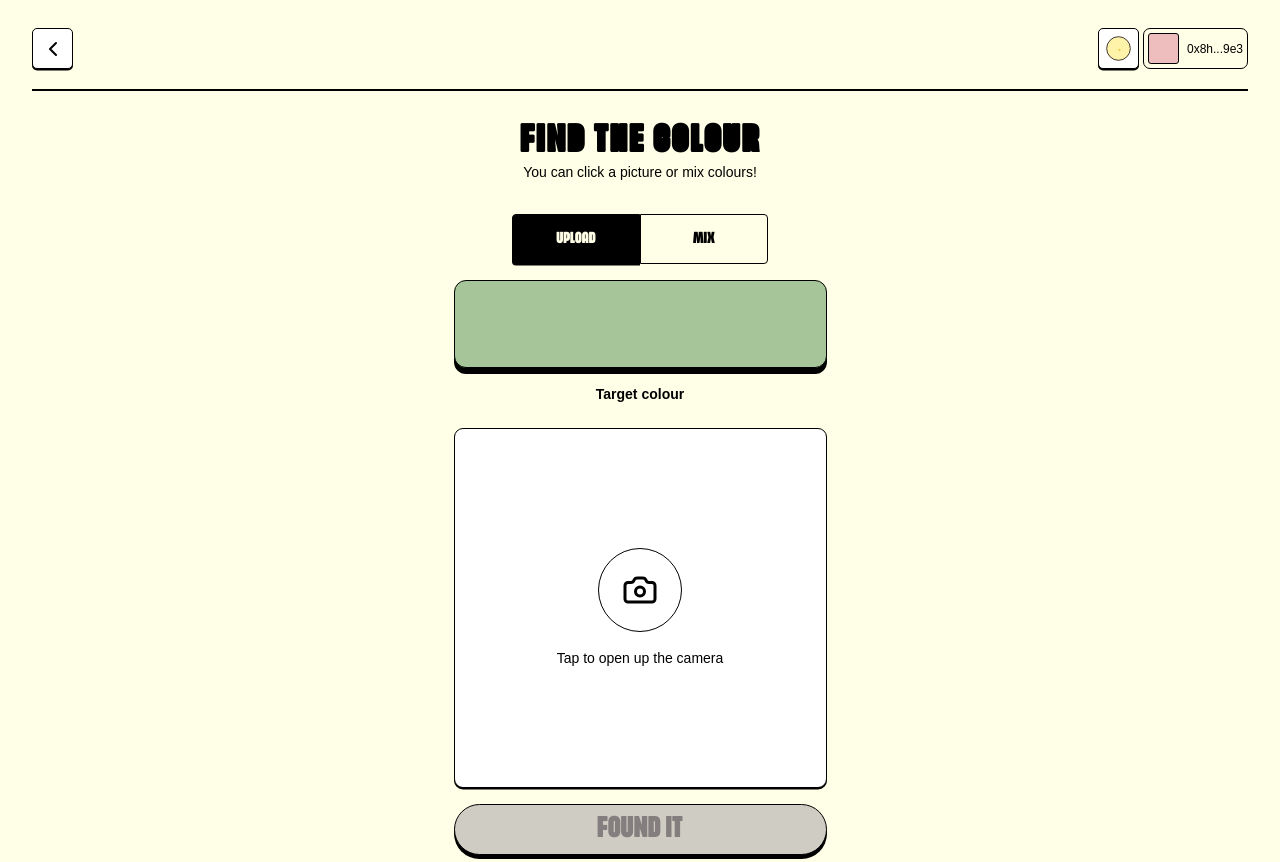
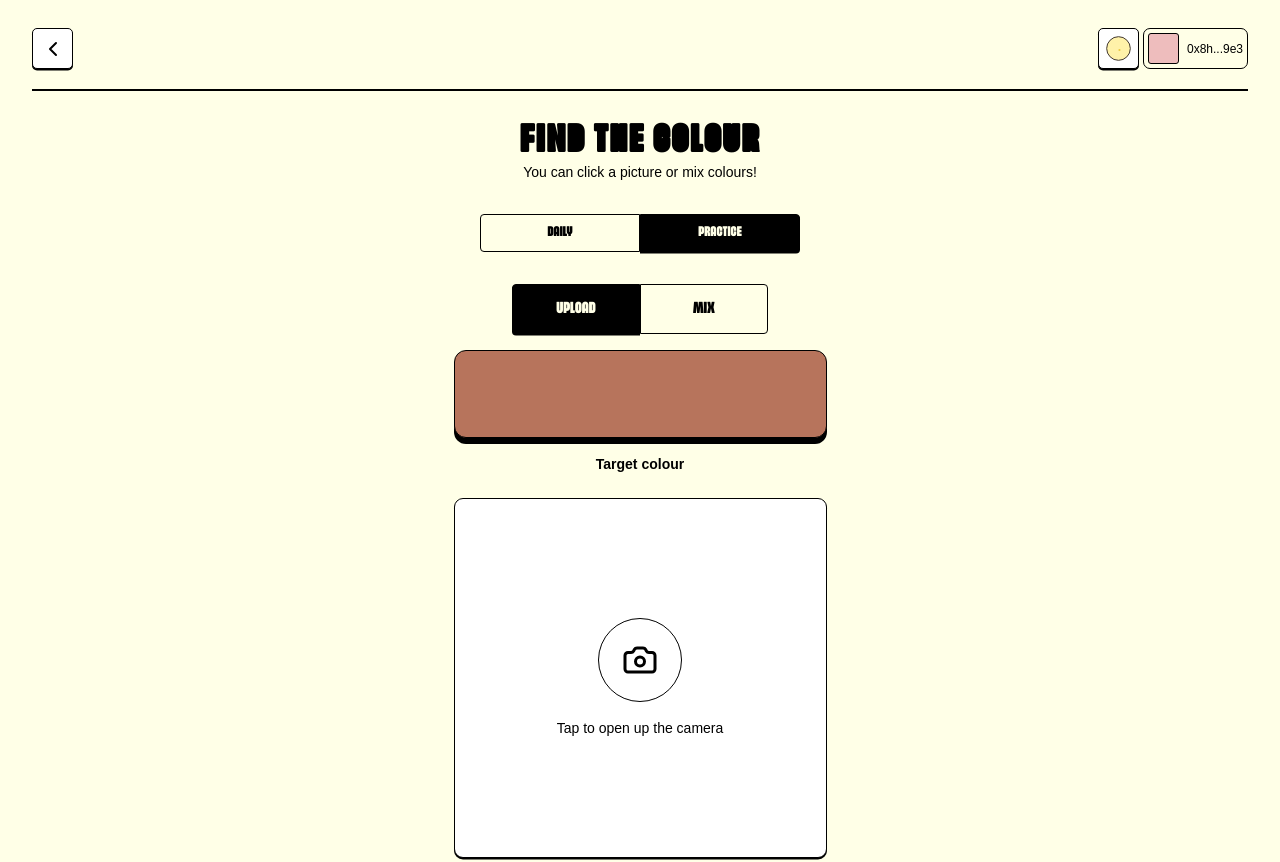
Before and after one commit to piyush-json/mini-colors, a Next.js app: page /game in a window 1280 px wide. Shown: the top 862 px of the page. Built offline with nearby package versions, Linux system fonts and the light colour scheme; no server answers; what @coinbase/onchainkit would draw is missing.

Commit message:
practice mode

```diff
--- a/src/app/game/page.tsx
+++ b/src/app/game/page.tsx
@@ -1,17 +1,55 @@
 "use client";
 
-import React, { useState } from "react";
-import { useRouter } from "next/navigation";
+import React, { useState, useEffect } from "react";
+import { useRouter, useSearchParams } from "next/navigation";
 import { FindColorGame } from "@/components/FindColorGame";
 import { ColorMixingGame } from "@/components/ColorMixingGame";
 import { GameProvider, useGameContext } from "@/lib/GameContext";
+import { useColorGame } from "@/lib/useColorGame";
 import { cn } from "@/lib/utils";
 
 function GamePageContent() {
   const [gameMode, setGameMode] = useState<"upload" | "mixing">("upload");
-  const [targetColor] = useState("#A6C598"); // Default target color
   const gameContext = useGameContext();
   const router = useRouter();
+  const searchParams = useSearchParams();
+
+  const initialMode =
+    searchParams.get("mode") === "daily" ? "daily" : "practice";
+
+  const {
+    gameState,
+    currentMode,
+    isLoadingDailyColor,
+    dailyColor,
+    setDailyMode,
+    setPracticeMode,
+    loadDailyColor,
+    generateNewPracticeColor,
+  } = useColorGame({ initialMode });
+  useEffect(() => {
+    const modeParam = searchParams.get("mode");
+    if (modeParam === "daily") {
+      setDailyMode();
+    } else {
+      setPracticeMode();
+    }
+  }, [searchParams, setPracticeMode, setDailyMode]);
+
+  useEffect(() => {
+    if (currentMode === "daily") {
+      loadDailyColor();
+    }
+  }, [currentMode, loadDailyColor]);
+
+  const handleModeChange = (mode: "daily" | "practice") => {
+    if (mode === "daily") {
+      setDailyMode();
+    } else {
+      setPracticeMode();
+      generateNewPracticeColor();
+    }
+  };
 
   const handleScoreSubmit = (score: number, timeTaken: number) => {
     console.log("Score submitted:", { score, timeTaken });
@@ -19,11 +57,12 @@ function GamePageContent() {
     const capturedColor = gameContext?.capturedColor || "#B8D4A6"; // Fallback color
     console.log("Captured color:", capturedColor);
 
-    // Navigate to results page with game data
+    // Navigate to results page with game data including play mode
     const params = new URLSearchParams({
-      targetColor,
+      targetColor: gameState.targetColor,
       capturedColor,
       similarity: score.toString(),
+      mode: currentMode, // Include the play mode
     });
 
     router.push(`/results?${params.toString()}`);
@@ -31,6 +70,46 @@ function GamePageContent() {
 
   return (
     <div className="flex flex-col items-center gap-4 w-full justify-between grow pb-8">
+      <div className="flex w-80 mb-4">
+        <div
+          className={cn(
+            "flex-1 flex justify-center items-center px-6 py-2 border border-black cursor-pointer font-hartone text-sm tracking-[7.5%]",
+            currentMode === "daily"
+              ? "bg-black text-[#FFFFE7]"
+              : "bg-[#FFFFE7] text-black",
+          )}
+          style={{
+            borderRadius: "4px 0px 0px 4px",
+            boxShadow:
+              currentMode === "daily"
+                ? "0px 1.5px 0px 0px rgba(0, 0, 0, 1)"
+                : "none",
+          }}
+          onClick={() => handleModeChange("daily")}
+        >
+          DAILY
+        </div>
+        <div
+          className={cn(
+            "flex-1 flex justify-center items-center px-6 py-2 border border-black cursor-pointer font-hartone text-sm tracking-[7.5%]",
+            currentMode === "practice"
+              ? "bg-black text-[#FFFFE7]"
+              : "bg-[#FFFFE7] text-black",
+          )}
+          style={{
+            borderRadius: "0px 4px 4px 0px",
+            boxShadow:
+              currentMode === "practice"
+                ? "0px 1.5px 0px 0px rgba(0, 0, 0, 1)"
+                : "none",
+          }}
+          onClick={() => handleModeChange("practice")}
+        >
+          PRACTICE
+        </div>
+      </div>
+
+      {/* Game Mode Selector */}
       <div className="flex w-64">
         <div
           className={cn(
@@ -72,12 +151,20 @@ function GamePageContent() {
 
       {gameMode === "upload" ? (
         <FindColorGame
-          targetColor={targetColor}
+          targetColor={
+            isLoadingDailyColor && currentMode === "daily"
+              ? undefined
+              : gameState.targetColor
+          }
           onScoreSubmit={handleScoreSubmit}
         />
       ) : (
         <ColorMixingGame
-          targetColor={targetColor}
+          targetColor={
+            isLoadingDailyColor && currentMode === "daily"
+              ? undefined
+              : gameState.targetColor
+          }
           onScoreSubmit={handleScoreSubmit}
         />
       )}
--- a/src/app/results/page.tsx
+++ b/src/app/results/page.tsx
@@ -8,6 +8,7 @@ interface GameResults {
   targetColor: string;
   capturedColor: string;
   similarity: number;
+  mode: "daily" | "practice";
 }
 
 export default function ResultsPage() {
@@ -19,12 +20,14 @@ export default function ResultsPage() {
     const targetColor = searchParams.get("targetColor");
     const capturedColor = searchParams.get("capturedColor");
     const similarity = searchParams.get("similarity");
+    const mode = (searchParams.get("mode") as "daily" | "practice") || "daily";
 
     if (targetColor && capturedColor && similarity) {
       setResults({
         targetColor,
         capturedColor,
         similarity: parseInt(similarity),
+        mode,
       });
     } else {
       router.push("/game");
@@ -60,6 +63,11 @@ export default function ResultsPage() {
     router.push("/game");
   };
 
+  const handleAttemptAgain = () => {
+    // Navigate back to game in practice mode
+    router.push("/game?mode=practice");
+  };
+
   if (!results) {
     return (
       <div className="min-h-screen bg-[#FFFFE7] flex items-center justify-center">
@@ -75,9 +83,11 @@ export default function ResultsPage() {
       targetColor={results.targetColor}
       capturedColor={results.capturedColor}
       similarity={results.similarity}
+      mode={results.mode}
       onShare={handleShare}
       onMint={handleMint}
       onContinue={handleContinue}
+      onAttemptAgain={handleAttemptAgain}
     />
   );
 }
--- a/src/components/FindColorGame.tsx
+++ b/src/components/FindColorGame.tsx
@@ -5,7 +5,7 @@ import Image from "next/image";
 import { useGameContextRequired } from "@/lib/GameContext";
 import { cn } from "@/lib/utils";
 interface FindColorGameProps {
-  targetColor: string;
+  targetColor?: string | null;
   onScoreSubmit: (score: number, timeTaken: number) => void;
   isMultiplayer?: boolean;
   className?: string;
@@ -36,7 +36,9 @@ export const FindColorGame = ({
   } = useGameContextRequired();
 
   useEffect(() => {
-    initializeGame(targetColor, isMultiplayer);
+    if (targetColor) {
+      initializeGame(targetColor, isMultiplayer);
+    }
   }, [targetColor, isMultiplayer, initializeGame]);
 
   return (
@@ -44,12 +46,21 @@ export const FindColorGame = ({
       {/* Target Color Display */}
       <div className="flex flex-col items-center gap-4">
         <div
-          className="w-[373px] h-[88px] border border-black rounded-[12px]"
+          className="w-[373px] h-[88px] border border-black rounded-[12px] flex items-center justify-center"
           style={{
-            backgroundColor: targetColor,
+            backgroundColor: targetColor || "#f0f0f0",
             boxShadow: "0px 6px 0px 0px rgba(0, 0, 0, 1)",
           }}
-        />
+        >
+          {!targetColor && (
+            <div className="flex items-center gap-2">
+              <div className="animate-spin rounded-full h-6 w-6 border-b-2 border-black"></div>
+              <span className="font-sintony text-sm text-black">
+                Loading...
+              </span>
+            </div>
+          )}
+        </div>
         <p className="font-sintony text-sm font-bold text-black">
           Target colour
         </p>
--- a/src/components/ShareMintScreen.tsx
+++ b/src/components/ShareMintScreen.tsx
@@ -7,9 +7,11 @@ interface ShareMintScreenProps {
   targetColor: string;
   capturedColor: string;
   similarity: number;
+  mode: "daily" | "practice";
   onShare: () => void;
   onMint: () => void;
   onContinue: () => void;
+  onAttemptAgain: () => void;
   className?: string;
 }
 
@@ -17,9 +19,11 @@ export const ShareMintScreen = ({
   targetColor,
   capturedColor,
   similarity,
+  mode,
   onShare,
   onMint,
   onContinue,
+  onAttemptAgain,
   className,
 }: ShareMintScreenProps) => {
   return (
@@ -29,8 +33,15 @@ export const ShareMintScreen = ({
           YOU FOUND IT!
         </h1>
         <p className="font-sintony text-sm font-normal text-black text-center">
-          You made the colours, let&apos;s share it!
+          {mode === "daily"
+            ? "You completed today's challenge!"
+            : "You made the colours, let's share it!"}
         </p>
+        {mode === "daily" && (
+          <p className="font-sintony text-xs font-normal text-gray-600 text-center mt-1">
+            Come back tomorrow for a new challenge!
+          </p>
+        )}
       </div>
 
       <div
@@ -222,6 +233,19 @@ export const ShareMintScreen = ({
           SHARE
         </button>
 
+        {mode === "practice" && (
+          <button
+            className="w-full h-[51px] bg-[#4ECDC4] border border-black rounded-[39px] flex items-center justify-center font-hartone text-[24px] font-normal text-black"
+            style={{
+              boxShadow: "0px 4px 0px 0px rgba(0, 0, 0, 1)",
+              letterSpacing: "7.5%",
+            }}
+            onClick={onAttemptAgain}
+          >
+            ATTEMPT AGAIN
+          </button>
+        )}
+
         <button
           className="w-full h-[51px] bg-white border border-black rounded-[39px] flex items-center justify-center font-hartone text-[30px] font-normal text-black"
           style={{
--- a/src/lib/color-sdk.ts
+++ b/src/lib/color-sdk.ts
@@ -21,6 +21,13 @@ export interface GameState {
   dailyMode: boolean;
   attempts: number;
   bestScore: number;
+  gameMode: "daily" | "practice";
+}
+
+export interface DailyColorResponse {
+  color: string;
+  date: string;
+  message: string;
 }
 
 export class ColorSDK {
@@ -231,4 +238,25 @@ export class ColorSDK {
       (255 - b).toString(16).padStart(2, "0")
     );
   }
+
+  /**
+   * Fetch daily color from API
+   */
+  static async fetchDailyColor(): Promise<DailyColorResponse> {
+    const response = await fetch("/api/daily");
+    if (!response.ok) {
+      throw new Error("Failed to fetch daily color");
+    }
+    return response.json();
+  }
+
+  /**
+   * Get random practice color
+   */
+  static getRandomPracticeColor(): string {
+    const r = Math.random() * 256;
+    const g = Math.random() * 256;
+    const b = Math.random() * 256;
+    return `rgb(${Math.floor(r)}, ${Math.floor(g)}, ${Math.floor(b)})`;
+  }
 }
--- a/src/lib/useColorGame.ts
+++ b/src/lib/useColorGame.ts
@@ -19,6 +19,11 @@ export interface UseColorGameReturn {
   gameStage: "initial" | "camera" | "captured";
   cameraError: string | null;
 
+  // Game mode management
+  currentMode: "daily" | "practice";
+  isLoadingDailyColor: boolean;
+  dailyColor: string | null;
+
   // Find Color Game methods
   initializeGame: (targetColor: string, isMultiplayer?: boolean) => void;
   openCamera: () => void;
@@ -31,29 +36,52 @@ export interface UseColorGameReturn {
   handleWebcamReady: () => void;
   handleWebcamError: (error: string | DOMException) => void;
 
+  // Mode management methods
+  setDailyMode: () => void;
+  setPracticeMode: () => void;
+  loadDailyColor: () => Promise<void>;
+  generateNewPracticeColor: () => void;
+
   // Timer management
   startTimer: () => void;
   stopTimer: () => void;
   updateTimer: (newTime: number) => void;
 }
 
-export const useColorGame = (): UseColorGameReturn => {
+interface UseColorGameOptions {
+  initialMode?: "daily" | "practice";
+}
+
+export const useColorGame = (
+  options?: UseColorGameOptions,
+): UseColorGameReturn => {
+  const initialMode = options?.initialMode || "practice";
+
   const [gameState, setGameState] = useState<GameState>({
     isPlaying: false,
-    targetColor: "",
+    targetColor:
+      initialMode === "practice" ? ColorSDK.getRandomPracticeColor() : "",
     startTime: 0,
     score: 0,
     gameHistory: [],
-    practiceMode: false,
-    dailyMode: false,
+    practiceMode: initialMode === "practice",
+    dailyMode: initialMode === "daily",
     attempts: 0,
     bestScore: 0,
+    gameMode: initialMode,
   });
 
   const [timer, setTimer] = useState(0);
   const [isLoading, setIsLoading] = useState(false);
   const [error, setError] = useState<string | null>(null);
   const [webcamReady, setWebcamReady] = useState(false);
+
+  // Game mode specific state
+  const [currentMode, setCurrentMode] = useState<"daily" | "practice">(
+    initialMode,
+  );
+  const [isLoadingDailyColor, setIsLoadingDailyColor] = useState(false);
+  const [dailyColor, setDailyColor] = useState<string | null>(null);
 
   // Find Color Game specific state
   const [gameFinished, setGameFinished] = useState(false);
@@ -315,6 +343,54 @@ export const useColorGame = (): UseColorGameReturn => {
     setGameState((prev) => ({ ...prev, targetColor: randomColor }));
   }, []);
 
+  // Mode management methods
+  const setDailyMode = useCallback(() => {
+    setCurrentMode("daily");
+    setGameState((prev) => ({
+      ...prev,
+      gameMode: "daily",
+      dailyMode: true,
+      practiceMode: false,
+    }));
+  }, []);
+
+  const setPracticeMode = useCallback(() => {
+    setCurrentMode("practice");
+    setGameState((prev) => ({
+      ...prev,
+      gameMode: "practice",
+      dailyMode: false,
+      practiceMode: true,
+    }));
+  }, []);
+
+  const loadDailyColor = useCallback(async () => {
+    try {
+      setIsLoadingDailyColor(true);
+      setError(null);
+      const response = await ColorSDK.fetchDailyColor();
+      setDailyColor(response.color);
+      setGameState((prev) => ({ ...prev, targetColor: response.color }));
+    } catch (error) {
+      console.error("Failed to fetch daily color:", error);
+      setError("Failed to load daily color");
+    } finally {
+      setIsLoadingDailyColor(false);
+    }
+  }, []);
+
+  const generateNewPracticeColor = useCallback(() => {
+    const newColor = ColorSDK.getRandomPracticeColor();
+    setGameState((prev) => ({ ...prev, targetColor: newColor }));
+  }, []);
+
+  // Initialize with daily mode by default
+  useEffect(() => {
+    if (currentMode === "daily" && !dailyColor) {
+      loadDailyColor();
+    }
+  }, [currentMode, dailyColor, loadDailyColor]);
+
   return {
     // Core game state
     gameState,
@@ -332,6 +408,11 @@ export const useColorGame = (): UseColorGameReturn => {
     gameStage,
     cameraError,
 
+    // Game mode management
+    currentMode,
+    isLoadingDailyColor,
+    dailyColor,
+
     // Find Color Game methods
     initializeGame,
     openCamera,
@@ -344,6 +425,12 @@ export const useColorGame = (): UseColorGameReturn => {
     handleWebcamReady,
     handleWebcamError,
 
+    // Mode management methods
+    setDailyMode,
+    setPracticeMode,
+    loadDailyColor,
+    generateNewPracticeColor,
+
     // Timer management
     startTimer,
     stopTimer,
```
Also changed, not shown: src/components/ColorMixingGame.tsx (+19 -7 lines), src/components/GameHistoryScreen_NEW.tsx (deleted).
